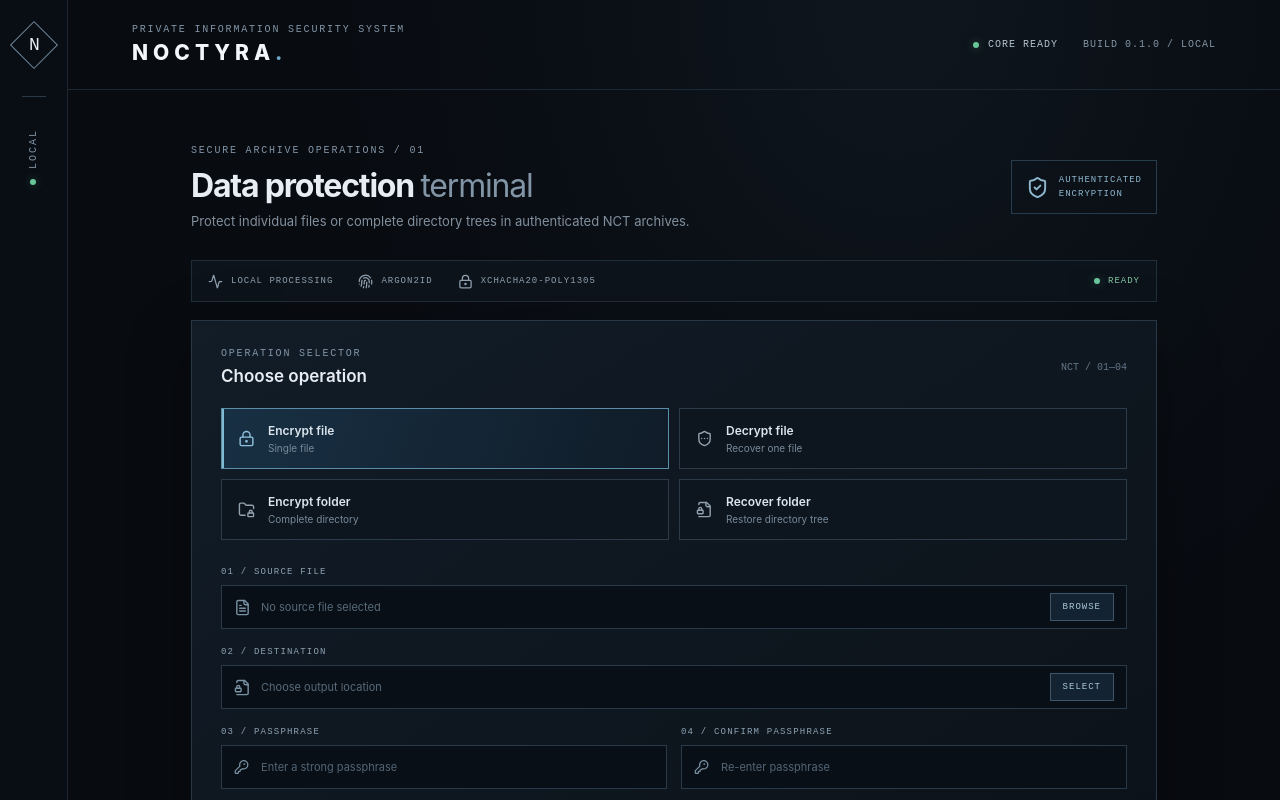
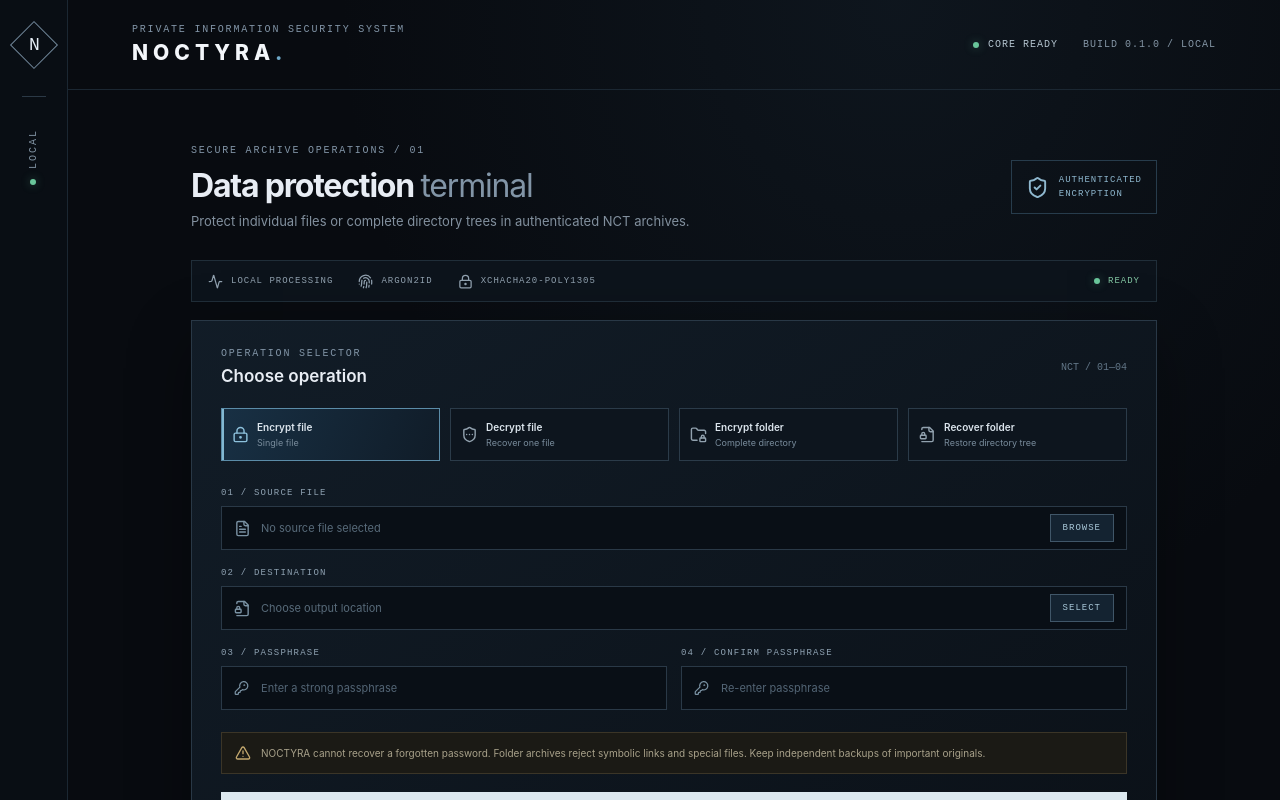
Before and after one commit to jadhavdurvesh/N.O.C.T.Y.R.A., a React (Vite) app in the folder apps/desktop/: page / in a window 1280 px wide. Shown: the top 800 px of the page. Built offline with nearby package versions, Linux system fonts and the light colour scheme.

Commit message:
style(desktop): fit four archive operation modes

```diff
--- a/apps/desktop/src/styles.css
+++ b/apps/desktop/src/styles.css
@@ -32,7 +32,7 @@ h1 span{color:#8295a7;font-weight:400}
 .card-head{display:flex;justify-content:space-between;align-items:center}
 h2{font-size:17px;margin:7px 0 0;font-weight:600}
 .index{font:10px 'DM Mono',monospace;color:#627687}
-.mode-switch{display:grid;grid-template-columns:1fr 1fr;gap:10px;margin:22px 0 27px}
+.mode-switch{display:grid;grid-template-columns:1fr 1fr;gap:10px;margin:22px 0 27px}.mode-switch-four{grid-template-columns:repeat(4,minmax(0,1fr))}.mode-switch-four .mode{padding:12px 10px;gap:8px}.mode-switch-four .mode b{font-size:10px}.mode-switch-four .mode small{font-size:9px}
 .mode{border:1px solid #2b3b49;background:#0d151e;color:#91a1ae;text-align:left;padding:14px 16px;display:flex;align-items:center;gap:13px;transition:.18s}
 .mode b{display:block;font-size:12px;color:#dce5ed;font-weight:600}
 .mode small{display:block;font-size:10px;color:#788b9b;margin-top:4px}
```
